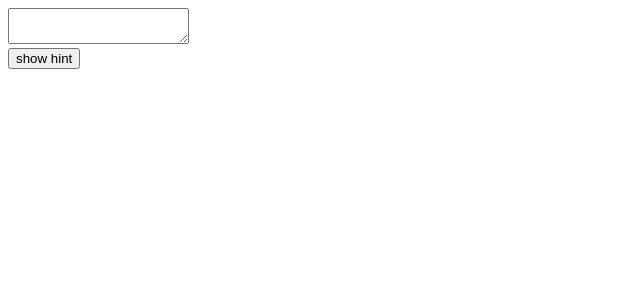
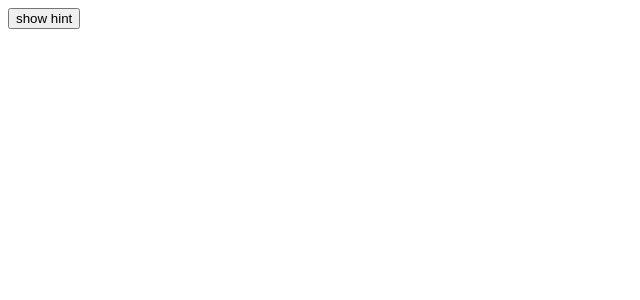
Before and after one commit to Atnameh000/React, a React (Vite) app in the folder reseting_state/: page / in a window 1280 px wide. Shown: the top 300 px of the page, without its empty margins (0-640 px from the left). Built offline with nearby package versions, Linux system fonts and the light colour scheme.

Commit message:
code correction

```diff
--- a/reseting_state/src/problem1/problem1.jsx
+++ b/reseting_state/src/problem1/problem1.jsx
@@ -27,10 +27,10 @@ function Comp(){
     const [text, setText] = useState('')
     return(
         <div>
-          <textarea
+          {/* <textarea
              value={text}
              onChange={e => setText(e.target.value)}
-           />
+           /> */}
         </div>
     );
 }
```
